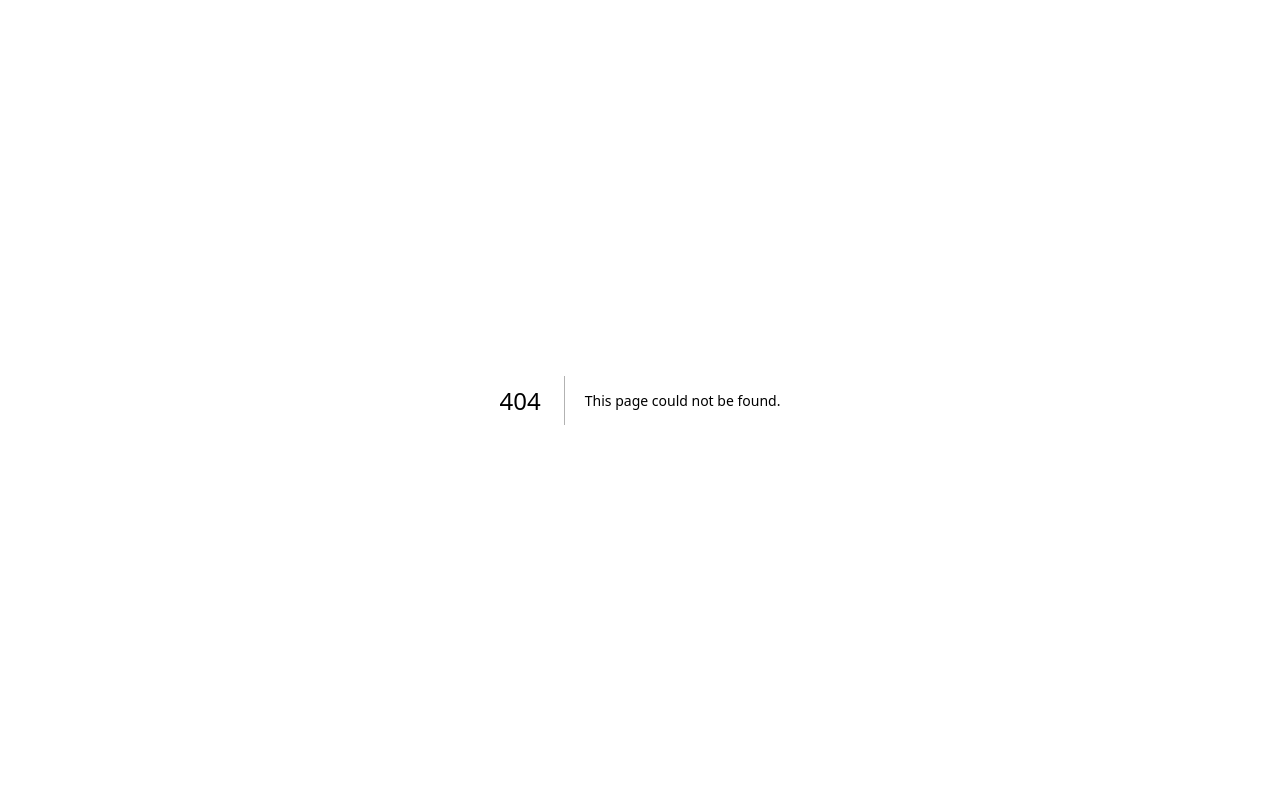
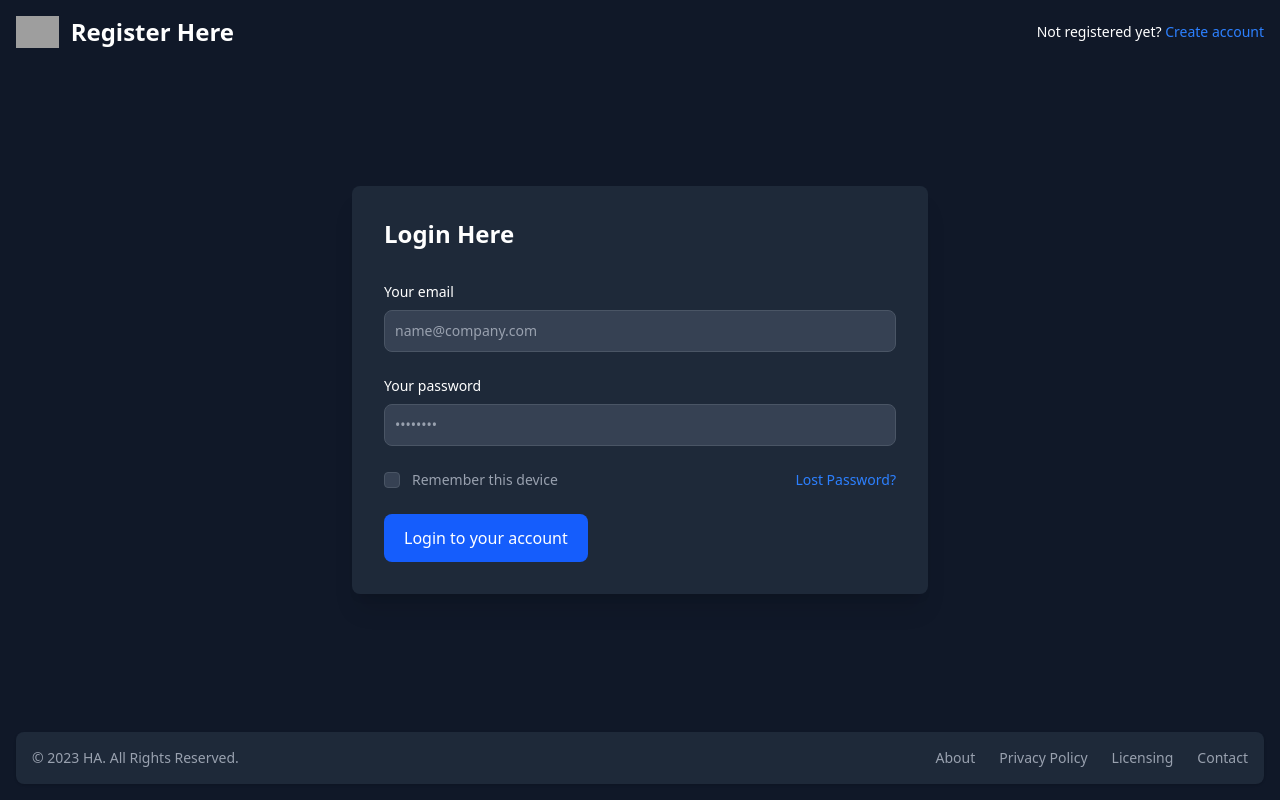
Before and after one commit to Haseebashraf005/FoodDelivery, a Next.js app: page /resturant in a window 1280 px wide. Before the commit this address had no page. Built offline with nearby package versions, Linux system fonts and the light colour scheme; grey boxes are pictures that could not be loaded.

Commit message:
day 2 ok

```diff
--- a/src/app/_components/Footer.js
+++ b/src/app/_components/Footer.js
@@ -4,7 +4,7 @@ const Footer = () => {
     return (
         <footer className="bg-white rounded-lg shadow-sm m-4 dark:bg-gray-800">
             <div className="w-full mx-auto max-w-screen-xl p-4 md:flex md:items-center md:justify-between">
-                <span className="text-sm text-gray-500 sm:text-center dark:text-gray-400">© 2023 <a href="https://flowbite.com/" className="hover:underline">Flowbite™</a>. All Rights Reserved.
+                <span className="text-sm text-gray-500 sm:text-center dark:text-gray-400">© 2023 <a href="#" className="hover:underline">HA</a>. All Rights Reserved.
                 </span>
                 <ul className="flex flex-wrap items-center mt-3 text-sm font-medium text-gray-500 dark:text-gray-400 sm:mt-0">
                     <li>
--- a/src/app/_components/login.js
+++ b/src/app/_components/login.js
@@ -1,45 +1,88 @@
 'use client'
+import { useState } from 'react';
+
 const Login = () => {
+    // State to manage form inputs
+    const [formData, setFormData] = useState({
+        email: '',
+        password: '',
+    });
+
+    // Handle input changes
+    const handleInputChange = (e) => {
+        const { name, value } = e.target;
+        setFormData((prev) => ({
+            ...prev,
+            [name]: value,
+        }));
+    };
+
+    // Handle form submission
+    const handleSubmit = (e) => {
+        e.preventDefault();
+        console.log('Form Data:', formData);
+    };
+
     return (
         <>
-
-
             <section className="bg-gray-50 dark:bg-gray-900">
-                <div className="py-8 px-4 mx-auto max-w-screen-xl lg:py-16 grid lg:grid-cols-1  gap-8 lg:gap-16">
-
-
+                <div className="py-8 px-4 mx-auto max-w-screen-xl lg:py-16 grid lg:grid-cols-1 gap-8 lg:gap-16">
                     <div className="w-full lg:max-w-xl p-6 space-y-8 sm:p-8 bg-white rounded-lg shadow-xl dark:bg-gray-800 m-auto">
                         <h2 className="text-2xl font-bold text-gray-900 dark:text-white">
                             Login Here
                         </h2>
-                            <form className="mt-8 space-y-6" action="#">
+                        <form className="mt-8 space-y-6" onSubmit={handleSubmit}>
                             <div>
-                                    <label htmlFor="email" className="block mb-2 text-sm font-medium text-gray-900 dark:text-white">Your email</label>
-                                    <input type="email" name="email" id="email" className="bg-gray-50 border border-gray-300 text-gray-900 text-sm rounded-lg focus:ring-blue-500 focus:border-blue-500 block w-full p-2.5 dark:bg-gray-700 dark:border-gray-600 dark:placeholder-gray-400 dark:text-white dark:focus:ring-blue-500 dark:focus:border-blue-500" placeholder="name@company.com" required />
+                                <label htmlFor="email" className="block mb-2 text-sm font-medium text-gray-900 dark:text-white">
+                                    Your email
+                                </label>
+                                <input
+                                    type="email"
+                                    name="email"
+                                    id="email"
+                                    className="bg-gray-50 border border-gray-300 text-gray-900 text-sm rounded-lg focus:ring-blue-500 focus:border-blue-500 block w-full p-2.5 dark:bg-gray-700 dark:border-gray-600 dark:placeholder-gray-400 dark:text-white dark:focus:ring-blue-500 dark:focus:border-blue-500"
+                                    placeholder="name@company.com"
+                                    required
+                                    value={formData.email}
+                                    onChange={handleInputChange}
+                                />
                             </div>
                             <div>
-                                    <label htmlFor="password" className="block mb-2 text-sm font-medium text-gray-900 dark:text-white">Your password</label>
-                                    <input type="password" name="password" id="password" placeholder="••••••••" className="bg-gray-50 border border-gray-300 text-gray-900 text-sm rounded-lg focus:ring-blue-500 focus:border-blue-500 block w-full p-2.5 dark:bg-gray-700 dark:border-gray-600 dark:placeholder-gray-400 dark:text-white dark:focus:ring-blue-500 dark:focus:border-blue-500" required />
+                                <label htmlFor="password" className="block mb-2 text-sm font-medium text-gray-900 dark:text-white">
+                                    Your password
+                                </label>
+                                <input
+                                    type="password"
+                                    name="password"
+                                    id="password"
+                                    placeholder="••••••••"
+                                    className="bg-gray-50 border border-gray-300 text-gray-900 text-sm rounded-lg focus:ring-blue-500 focus:border-blue-500 block w-full p-2.5 dark:bg-gray-700 dark:border-gray-600 dark:placeholder-gray-400 dark:text-white dark:focus:ring-blue-500 dark:focus:border-blue-500"
+                                    required
+                                    value={formData.password}
+                                    onChange={handleInputChange}
+                                />
                             </div>
                             <div className="flex items-start">
                                 <div className="flex items-center h-5">
-                                        <input id="remember" aria-describedby="remember" name="remember" type="checkbox" className="w-4 h-4 border-gray-300 rounded-sm bg-gray-50 focus:ring-3 focus:ring-blue-300 dark:focus:ring-blue-600 dark:ring-offset-gray-800 dark:bg-gray-700 dark:border-gray-600" required />
+                                    <input id="remember" aria-describedby="remember" name="remember" type="checkbox" className="w-4 h-4 border-gray-300 rounded-sm bg-gray-50 focus:ring-3 focus:ring-blue-300 dark:focus:ring-blue-600 dark:ring-offset-gray-800 dark:bg-gray-700 dark:border-gray-600"  />
                                 </div>
                                 <div className="ms-3 text-sm">
                                     <label htmlFor="remember" className="font-medium text-gray-500 dark:text-gray-400">Remember this device</label>
                                 </div>
                                 <a href="#" className="ms-auto text-sm font-medium text-blue-600 hover:underline dark:text-blue-500">Lost Password?</a>
                             </div>
-                                <button type="submit" className="w-full px-5 py-3 text-base font-medium text-center text-white bg-blue-700 rounded-lg hover:bg-blue-800 focus:ring-4 focus:ring-blue-300 sm:w-auto dark:bg-blue-600 dark:hover:bg-blue-700 dark:focus:ring-blue-800">Login to your account</button>
-
+                            <button
+                                type="submit"
+                                className="w-full px-5 py-3 text-base font-medium text-center text-white bg-blue-700 rounded-lg hover:bg-blue-800 focus:ring-4 focus:ring-blue-300 sm:w-auto dark:bg-blue-600 dark:hover:bg-blue-700 dark:focus:ring-blue-800"
+                            >
+                                Login to your account
+                            </button>
                         </form>
                     </div>
-
                 </div>
             </section>
+        </>
+    );
+};
 
-        </>
-    )
-}
-
-export default Login
+export default Login;
--- a/src/app/_components/signup.js
+++ b/src/app/_components/signup.js
@@ -1,62 +1,154 @@
 'use client'
+import { useState } from 'react';
+
 const Signup = () => {
+    // State to manage form inputs
+    const [formData, setFormData] = useState({
+        restaurantName: '',
+        city: '',
+        email: '',
+        address: '',
+        contactNo: '',
+        password: '',
+    });
+
+    // Handle input changes
+    const handleInputChange = (e) => {
+        const { name, value } = e.target;
+        setFormData((prev) => ({
+            ...prev,
+            [name]: value,
+        }));
+    };
+
+    // Handle form submission
+    const handleSubmit = (e) => {
+        e.preventDefault();
+        console.log('Form Data:', formData);
+    };
+
     return (
         <section className="bg-gray-50 dark:bg-gray-900">
-            <div className="py-8 px-4 mx-auto max-w-screen-xl lg:py-16 grid lg:grid-cols-1  gap-8 lg:gap-16">
-
-
+            <div className="py-8 px-4 mx-auto max-w-screen-xl lg:py-16 grid lg:grid-cols-1 gap-8 lg:gap-16">
                 <div className="w-full lg:max-w-xl p-6 space-y-8 sm:p-8 bg-white rounded-lg shadow-xl dark:bg-gray-800 m-auto">
                     <h2 className="text-2xl font-bold text-gray-900 dark:text-white">
                         SignUp Here
                     </h2>
-                    <form className="mt-8 space-y-6" action="#">
+                    <form className="mt-8 space-y-6" onSubmit={handleSubmit}>
                         <div>
-                            <label htmlFor="password" className="block mb-2 text-sm font-medium text-gray-900 dark:text-white">Your name</label>
-                            <input type="text" name="password" id="password" placeholder="••••••••" className="bg-gray-50 border border-gray-300 text-gray-900 text-sm rounded-lg focus:ring-blue-500 focus:border-blue-500 block w-full p-2.5 dark:bg-gray-700 dark:border-gray-600 dark:placeholder-gray-400 dark:text-white dark:focus:ring-blue-500 dark:focus:border-blue-500" required />
+                            <label htmlFor="restaurantName" className="block mb-2 text-sm font-medium text-gray-900 dark:text-white">
+                                Restaurant Name
+                            </label>
+                            <input
+                                type="text"
+                                name="restaurantName"
+                                id="restaurantName"
+                                placeholder="name"
+                                className="bg-gray-50 border border-gray-300 text-gray-900 text-sm rounded-lg focus:ring-blue-500 focus:border-blue-500 block w-full p-2.5 dark:bg-gray-700 dark:border-gray-600 dark:placeholder-gray-400 dark:text-white dark:focus:ring-blue-500 dark:focus:border-blue-500"
+                                value={formData.restaurantName}
+                                onChange={handleInputChange}
+                            />
                         </div>
                         <div>
-                            <label htmlFor="email" className="block mb-2 text-sm font-medium text-gray-900 dark:text-white">Your email</label>
-                            <input type="email" name="email" id="email" className="bg-gray-50 border border-gray-300 text-gray-900 text-sm rounded-lg focus:ring-blue-500 focus:border-blue-500 block w-full p-2.5 dark:bg-gray-700 dark:border-gray-600 dark:placeholder-gray-400 dark:text-white dark:focus:ring-blue-500 dark:focus:border-blue-500" placeholder="name@company.com" required />
-                        </div>
-
-
-                        <div>
-                            <label htmlFor="password" className="block mb-2 text-sm font-medium text-gray-900 dark:text-white">Date Of Birth</label>
-                            <input type="date" name="password" id="password" placeholder="••••••••" className="bg-gray-50 border border-gray-300 text-gray-900 text-sm rounded-lg focus:ring-blue-500 focus:border-blue-500 block w-full p-2.5 dark:bg-gray-700 dark:border-gray-600 dark:placeholder-gray-400 dark:text-white dark:focus:ring-blue-500 dark:focus:border-blue-500" required />
+                            <label htmlFor="city" className="block mb-2 text-sm font-medium text-gray-900 dark:text-white">
+                                City
+                            </label>
+                            <input
+                                type="text"
+                                name="city"
+                                id="city"
+                                placeholder="Enter city"
+                                className="bg-gray-50 border border-gray-300 text-gray-900 text-sm rounded-lg focus:ring-blue-500 focus:border-blue-500 block w-full p-2.5 dark:bg-gray-700 dark:border-gray-600 dark:placeholder-gray-400 dark:text-white dark:focus:ring-blue-500 dark:focus:border-blue-500"
+                                value={formData.city}
+                                onChange={handleInputChange}
+                            />
                         </div>
                         <div>
-                            <label htmlFor="password" className="block mb-2 text-sm font-medium text-gray-900 dark:text-white">Address</label>
-                            <input type="text" name="password" id="password" placeholder="••••••••" className="bg-gray-50 border border-gray-300 text-gray-900 text-sm rounded-lg focus:ring-blue-500 focus:border-blue-500 block w-full p-2.5 dark:bg-gray-700 dark:border-gray-600 dark:placeholder-gray-400 dark:text-white dark:focus:ring-blue-500 dark:focus:border-blue-500" required />
+                            <label htmlFor="email" className="block mb-2 text-sm font-medium text-gray-900 dark:text-white">
+                                Your email
+                            </label>
+                            <input
+                                type="email"
+                                name="email"
+                                id="email"
+                                className="bg-gray-50 border border-gray-300 text-gray-900 text-sm rounded-lg focus:ring-blue-500 focus:border-blue-500 block w-full p-2.5 dark:bg-gray-700 dark:border-gray-600 dark:placeholder-gray-400 dark:text-white dark:focus:ring-blue-500 dark:focus:border-blue-500"
+                                placeholder="name@company.com"
+                                value={formData.email}
+                                onChange={handleInputChange}
+                            />
                         </div>
                         <div>
-                            <label htmlFor="password" className="block mb-2 text-sm font-medium text-gray-900 dark:text-white">Enter Resturant Name</label>
-                            <input type="text" name="password" id="password" placeholder="••••••••" className="bg-gray-50 border border-gray-300 text-gray-900 text-sm rounded-lg focus:ring-blue-500 focus:border-blue-500 block w-full p-2.5 dark:bg-gray-700 dark:border-gray-600 dark:placeholder-gray-400 dark:text-white dark:focus:ring-blue-500 dark:focus:border-blue-500" required />
+                            <label htmlFor="address" className="block mb-2 text-sm font-medium text-gray-900 dark:text-white">
+                                Address
+                            </label>
+                            <input
+                                type="text"
+                                name="address"
+                                id="address"
+                                placeholder="Enter address"
+                                className="bg-gray-50 border border-gray-300 text-gray-900 text-sm rounded-lg focus:ring-blue-500 focus:border-blue-500 block w-full p-2.5 dark:bg-gray-700 dark:border-gray-600 dark:placeholder-gray-400 dark:text-white dark:focus:ring-blue-500 dark:focus:border-blue-500"
+                                value={formData.address}
+                                onChange={handleInputChange}
+                            />
                         </div>
                         <div>
-                            <label htmlFor="password" className="block mb-2 text-sm font-medium text-gray-900 dark:text-white">Contact No </label>
-                            <input type="number" name="password" id="password" placeholder="••••••••" className="bg-gray-50 border border-gray-300 text-gray-900 text-sm rounded-lg focus:ring-blue-500 focus:border-blue-500 block w-full p-2.5 dark:bg-gray-700 dark:border-gray-600 dark:placeholder-gray-400 dark:text-white dark:focus:ring-blue-500 dark:focus:border-blue-500" required />
+                            <label htmlFor="contactNo" className="block mb-2 text-sm font-medium text-gray-900 dark:text-white">
+                                Contact No
+                            </label>
+                            <input
+                                type="number"
+                                name="contactNo"
+                                id="contactNo"
+                                placeholder="Enter contact number"
+                                className="bg-gray-50 border border-gray-300 text-gray-900 text-sm rounded-lg focus:ring-blue-500 focus:border-blue-500 block w-full p-2.5 dark:bg-gray-700 dark:border-gray-600 dark:placeholder-gray-400 dark:text-white dark:focus:ring-blue-500 dark:focus:border-blue-500"
+                                value={formData.contactNo}
+                                onChange={handleInputChange}
+                            />
                         </div>
                         <div>
-                            <label htmlFor="password" className="block mb-2 text-sm font-medium text-gray-900 dark:text-white">Your password</label>
-                            <input type="password" name="password" id="password" placeholder="••••••••" className="bg-gray-50 border border-gray-300 text-gray-900 text-sm rounded-lg focus:ring-blue-500 focus:border-blue-500 block w-full p-2.5 dark:bg-gray-700 dark:border-gray-600 dark:placeholder-gray-400 dark:text-white dark:focus:ring-blue-500 dark:focus:border-blue-500" required />
+                            <label htmlFor="password" className="block mb-2 text-sm font-medium text-gray-900 dark:text-white">
+                                Your password
+                            </label>
+                            <input
+                                type="password"
+                                name="password"
+                                id="password"
+                                placeholder="••••••••"
+                                className="bg-gray-50 border border-gray-300 text-gray-900 text-sm rounded-lg focus:ring-blue-500 focus:border-blue-500 block w-full p-2.5 dark:bg-gray-700 dark:border-gray-600 dark:placeholder-gray-400 dark:text-white dark:focus:ring-blue-500 dark:focus:border-blue-500"
+                                value={formData.password}
+                                onChange={handleInputChange}
+                            />
                         </div>
                         <div className="flex items-start">
                             <div className="flex items-center h-5">
-                                <input id="remember" aria-describedby="remember" name="remember" type="checkbox" className="w-4 h-4 border-gray-300 rounded-sm bg-gray-50 focus:ring-3 focus:ring-blue-300 dark:focus:ring-blue-600 dark:ring-offset-gray-800 dark:bg-gray-700 dark:border-gray-600" required />
+                                <input
+                                    id="remember"
+                                    aria-describedby="remember"
+                                    name="remember"
+                                    type="checkbox"
+                                    className="w-4 h-4 border-gray-300 rounded-sm bg-gray-50 focus:ring-3 focus:ring-blue-300 dark:focus:ring-blue-600 dark:ring-offset-gray-800 dark:bg-gray-700 dark:border-gray-600"
+                                />
                             </div>
                             <div className="ms-3 text-sm">
-                                <label htmlFor="remember" className="font-medium text-gray-500 dark:text-gray-400">Remember this device</label>
+                                <label htmlFor="remember" className="font-medium text-gray-500 dark:text-gray-400">
+                                    Remember this device
+                                </label>
                             </div>
-                            <a href="#" className="ms-auto text-sm font-medium text-blue-600 hover:underline dark:text-blue-500">Lost Password?</a>
+                            <a href="#" className="ms-auto text-sm font-medium text-blue-600 hover:underline dark:text-blue-500">
+                                Lost Password?
+                            </a>
                         </div>
-                        <button type="submit" className="w-full px-5 py-3 text-base font-medium text-center text-white bg-blue-700 rounded-lg hover:bg-blue-800 focus:ring-4 focus:ring-blue-300 sm:w-auto dark:bg-blue-600 dark:hover:bg-blue-700 dark:focus:ring-blue-800">Sign Up New Account</button>
-
+                        <button
+                            type="submit"
+                            className="w-full px-5 py-3 text-base font-medium text-center text-white bg-blue-700 rounded-lg hover:bg-blue-800 focus:ring-4 focus:ring-blue-300 sm:w-auto dark:bg-blue-600 dark:hover:bg-blue-700 dark:focus:ring-blue-800"
+                        >
+                            Sign Up New Account
+                        </button>
                     </form>
                 </div>
-
             </div>
         </section>
-    )
-}
+    );
+};
 
-export default Signup
+export default Signup;
--- a/src/app/page.js
+++ b/src/app/page.js
@@ -57,6 +57,10 @@ const page = () => {
       </div>
     </nav>
 
+
+
+
+
     </>
 
   )
--- a/src/app/register/page.js
+++ b/src/app/resturant/page.js
@@ -3,6 +3,7 @@
 import { useState } from "react"
 import Login from "../_components/login"
 import Signup from "../_components/signup"
+import Footer from "../_components/Footer"
 
 const Register = () => {
     const [login, setLogin] = useState(true)
@@ -55,26 +56,7 @@ const Register = () => {
                 }
 
 
-                <footer className="bg-white rounded-lg shadow-sm m-4 dark:bg-gray-800">
-                    <div className="w-full mx-auto max-w-screen-xl p-4 md:flex md:items-center md:justify-between">
-                        <span className="text-sm text-gray-500 sm:text-center dark:text-gray-400">© 2023 <a href="https://flowbite.com/" className="hover:underline">Flowbite™</a>. All Rights Reserved.
-                        </span>
-                        <ul className="flex flex-wrap items-center mt-3 text-sm font-medium text-gray-500 dark:text-gray-400 sm:mt-0">
-                            <li>
-                                <a href="#" className="hover:underline me-4 md:me-6">About</a>
-                            </li>
-                            <li>
-                                <a href="#" className="hover:underline me-4 md:me-6">Privacy Policy</a>
-                            </li>
-                            <li>
-                                <a href="#" className="hover:underline me-4 md:me-6">Licensing</a>
-                            </li>
-                            <li>
-                                <a href="#" className="hover:underline">Contact</a>
-                            </li>
-                        </ul>
-                    </div>
-                </footer>
+               <Footer/>
 
 
 
```
Lines whose indentation alone changed are shown as unchanged.
